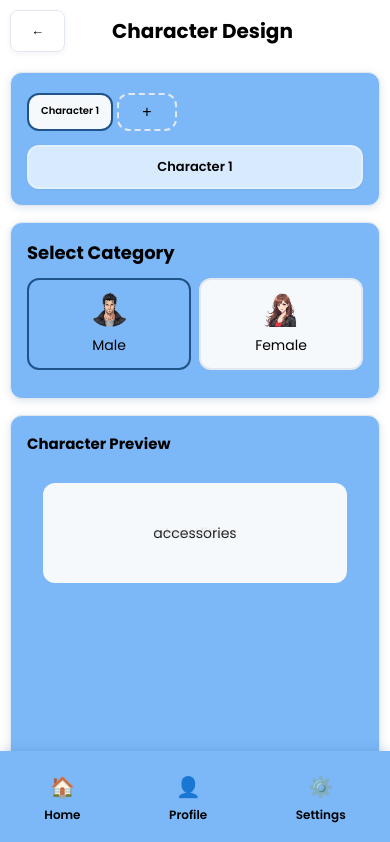
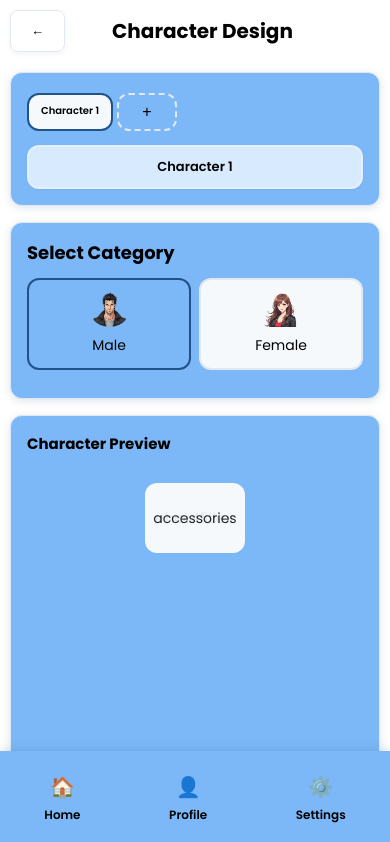
Before and after one commit to ayushhrawat/animemaker-ai, a React (Vite) app: page /character-design in a window 390 px wide. Shown: the top 842 px of the page. Built offline with nearby package versions, Linux system fonts and the light colour scheme.

Commit message:
Fix character preview size: Make it smaller and more compact for showcase

```diff
--- a/src/screens/CharacterDesign.css
+++ b/src/screens/CharacterDesign.css
@@ -56,13 +56,15 @@
 .character-display {
   position: relative;
   width: 100%;
-  height: 150px;
+  max-width: 150px; /* Limit width for compact display */
+  height: 100px; /* Reduced size for compact display */
   display: flex;
   align-items: center;
   justify-content: center;
   background: var(--bg-secondary);
   border-radius: 12px;
   overflow: hidden;
+  margin: 0 auto; /* Center the preview */
 }
 
 .character-part {
@@ -89,7 +91,8 @@
   }
 
   .character-display {
-    height: 120px;
+    max-width: 120px;
+    height: 80px; /* Smaller on tablets */
   }
 }
 
@@ -104,7 +107,8 @@
   }
 
   .character-display {
-    height: 100px;
+    max-width: 100px;
+    height: 70px; /* Even smaller on mobile */
   }
 }
 
```
